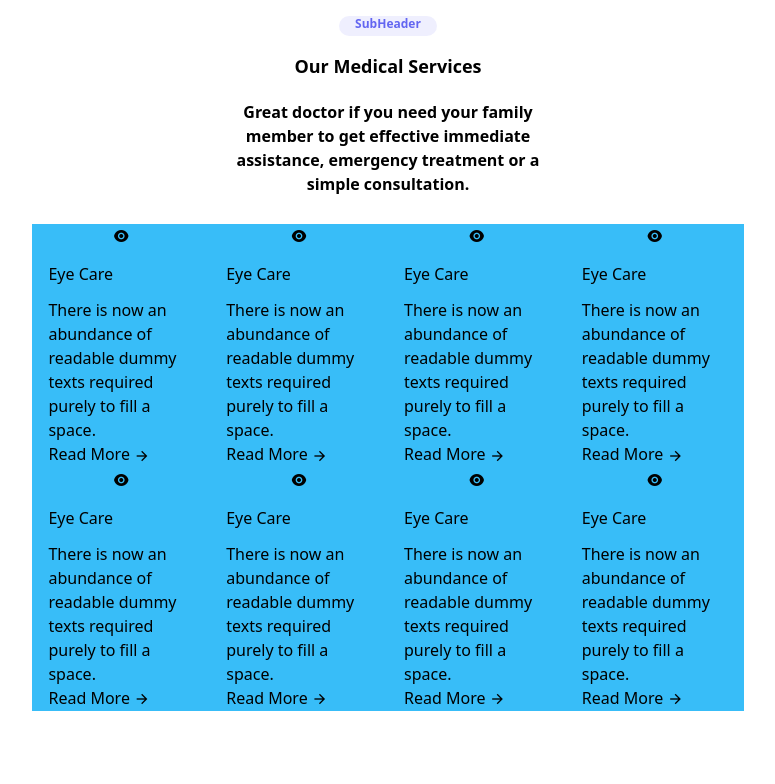
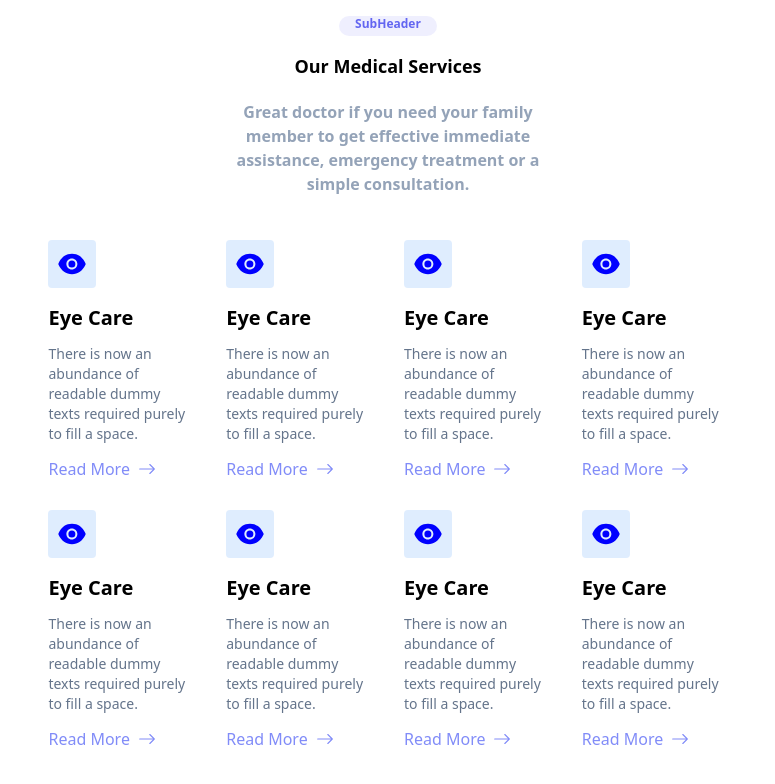
Before and after one commit to Let-s-Code-Community/patient-appointment-management-frontend, a React (Create React App) app: page / in a window 1280 px wide. Shown: the top 784 px of the page, without its empty margins (252-1027 px from the left). Built offline with nearby package versions, Linux system fonts and the light colour scheme.

Commit message:
service static

```diff
--- a/package.json
+++ b/package.json
@@ -11,6 +11,7 @@
     "match-sorter": "^6.3.1",
     "react": "^18.2.0",
     "react-dom": "^18.2.0",
+    "react-icons": "^4.6.0",
     "react-redux": "^8.0.4",
     "react-router-dom": "^6.4.3",
     "react-scripts": "5.0.1",
--- a/public/index.html
+++ b/public/index.html
@@ -10,7 +10,7 @@
       content="Web site created using create-react-app"
     />
     <link rel="apple-touch-icon" href="%PUBLIC_URL%/logo192.png" />
-    <link href="https://cdn.jsdelivr.net/npm/remixicon@2.2.0/fonts/remixicon.css" rel="stylesheet" />
+
     <!--
       manifest.json provides metadata used when your web app is installed on a
       user's mobile device or desktop. See https://developers.google.com/web/fundamentals/web-app-manifest/
--- a/src/components/SectionIntro.js
+++ b/src/components/SectionIntro.js
@@ -3,7 +3,7 @@ import React from 'react'
 const SectionIntro = ({children}) => {
   return (
    <div className='flex  justify-center'>
-   <h3 className=' mt-4 pb-1 rounded-full font-semibold w-5/12 text-center text-base'>Great doctor if you need your family member to get effective immediate assistance, emergency treatment or a simple consultation.</h3>
+   <h3 className=' mt-4 pb-1 rounded-full font-semibold w-5/12 text-center text-slate-400'>Great doctor if you need your family member to get effective immediate assistance, emergency treatment or a simple consultation.</h3>
    </div>
   )
 }
--- /dev/null
+++ b/src/components/homePageComponents/ServiceIcon.js
@@ -0,0 +1,14 @@
+import React from 'react'
+import { IconContext } from 'react-icons'
+
+const ServiceIcon = ( {children}) => {
+  return (
+   <IconContext.Provider value={{ color: "blue", className: " bg-blue-400/[.2] text-5xl p-2 rounded"}}>
+   <div className=" rounded-md my-4 ">
+     {children}
+   </div>
+   </IconContext.Provider>
+  )
+}
+
+export default ServiceIcon
--- a/src/components/homePageComponents/SingleServiceCard.js
+++ b/src/components/homePageComponents/SingleServiceCard.js
@@ -1,18 +1,30 @@
-import React from 'react'
-import { Link } from 'react-router-dom'
+import React from 'react';
+import { IconContext } from 'react-icons';
+import { AiFillEye } from 'react-icons/ai';
+import { BsArrowRight } from 'react-icons/bs';
+import { Link } from 'react-router-dom';
+import ServiceIcon from './ServiceIcon';
+
 
 const SingleServiceCard = () => {
   return (
-   <div className='w-full lg:w-1/3 md:w-1/2 xl:w-1/4   px-4 bg-sky-400'>
+   <div className='w-full lg:w-1/3 md:w-1/2 xl:w-1/4   px-4'>
 
    <div className="">
-      <div className="icon text-center rounded-md">
-         <i className="ri-eye-fill h3 mb-0" />
-      </div>
+   <ServiceIcon >
+      <AiFillEye />
+   </ServiceIcon>
       <div className="card-body p-0 mt-3">
-         <Link to="/departments" className="">Eye Care</Link>
-         <p className="text-muted mt-3">There is now an abundance of readable dummy texts required purely to fill a space.</p>
-         <Link to="/departments" className="link">Read More <i className="ri-arrow-right-line align-middle" />
+         <Link to="/departments" className="text-xl font-semibold ">Eye Care</Link>
+         <p className="mt-3 text-slate-500 text-sm ">There is now an abundance of readable dummy texts required purely to fill a space.</p>
+         <Link to="/departments" className="text-indigo-400 flex items-center ">
+         <div className=''>Read More</div>
+
+          <IconContext.Provider value={{  className: " text-md  rounded mx-2"}}>
+         <div className=" rounded-md my-4 text-lg ">
+           <BsArrowRight />
+         </div>
+         </IconContext.Provider>
          </Link>
       </div>
    </div>
```
Also changed, not shown: 1 other file (tests, documents, lock files or other folders).
